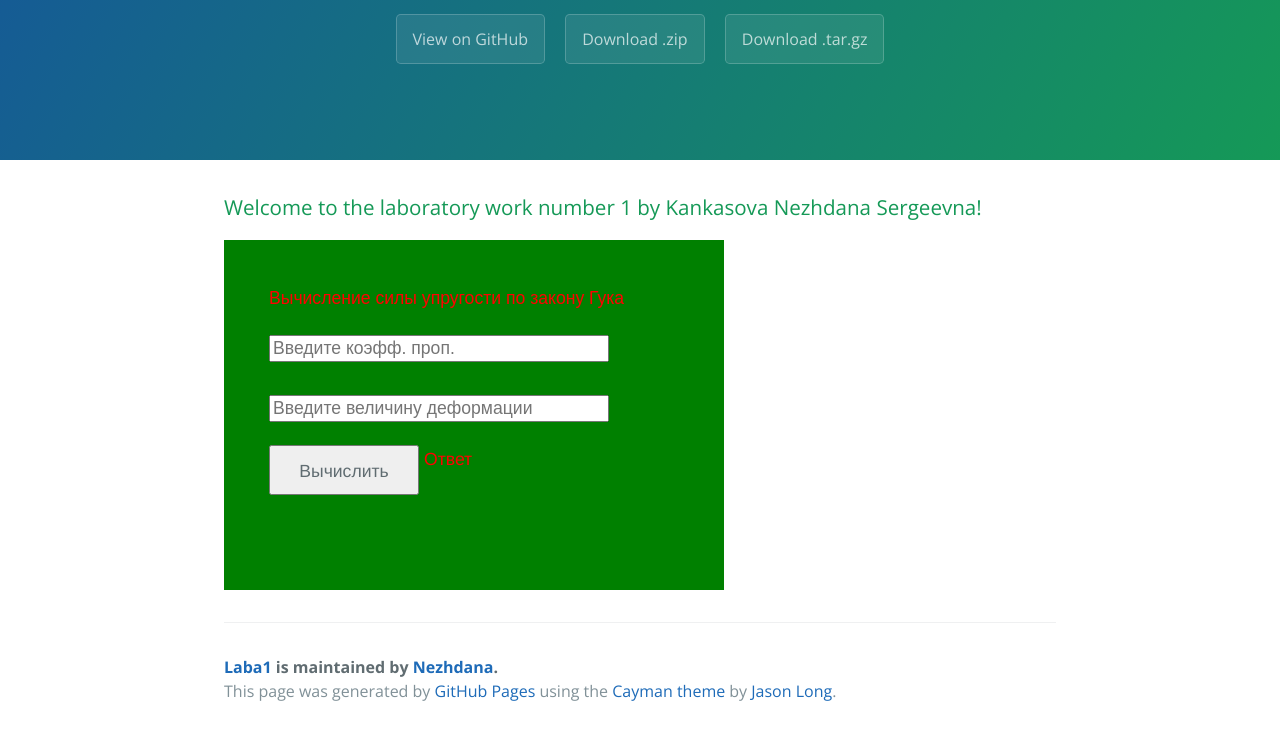
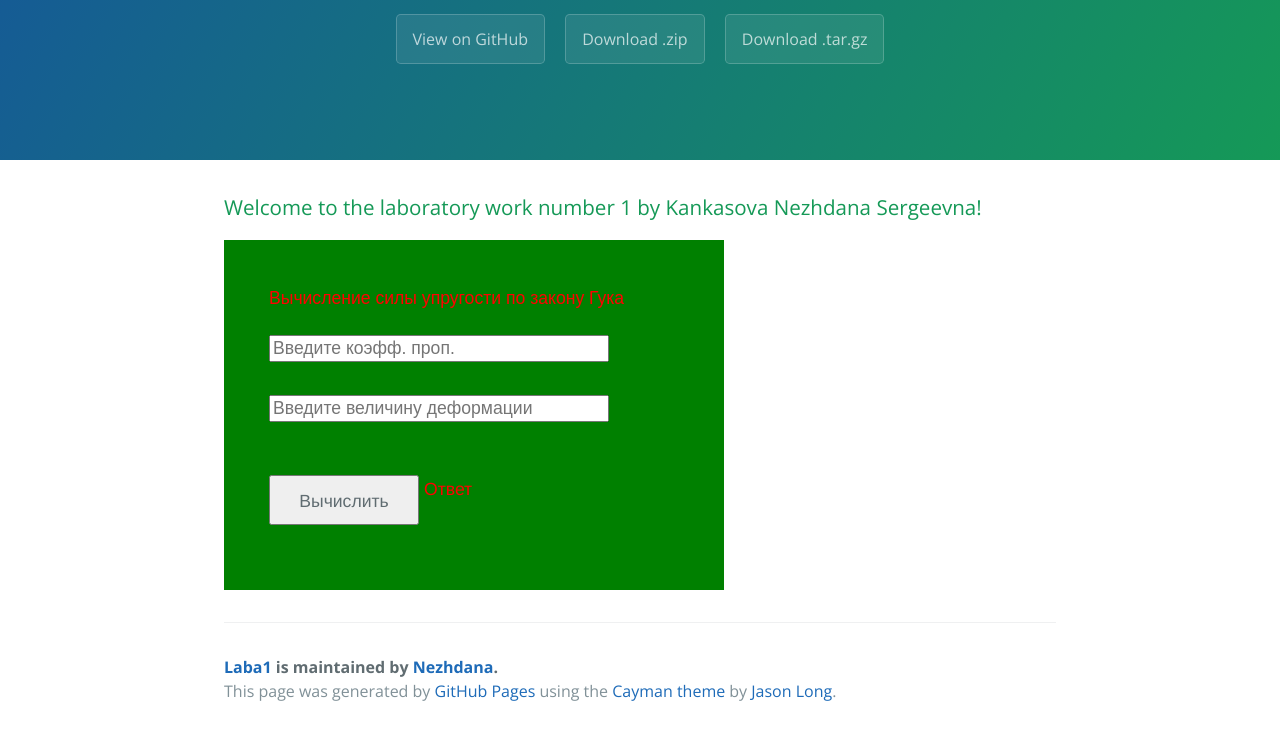
Before and after one commit to Nezhdana/Laba1, a plain HTML site: page index.html in a window 1280 px wide. Shown: the part 176-911 px from the top of the page. Drawn offline with nearby package versions, Linux system fonts and the light colour scheme.

Commit message:
Update index.html

```diff
--- a/index.html
+++ b/index.html
@@ -56,8 +56,8 @@ text-align: center;
    <input placeholder='Введите величину деформации' id = 'td2' style="position: absolute; font-family: Arial; top:155px; left:45px; width: 340px">
 
 <input type="button"
-          value="Вычислить" onclick="Fupr()" style="position: absolute; top: 205px; left: 45px; width: 150px; height: 50px;">
-<span style="position: absolute; top:205px; left:200px;" id = "answer"> Ответ </span>
+          value="Вычислить" onclick="Fupr()" style="position: absolute; top: 235px; left: 45px; width: 150px; height: 50px;">
+<span style="position: absolute; top:235px; left:200px;" id = "answer"> Ответ </span>
 
 </p>
 
```
